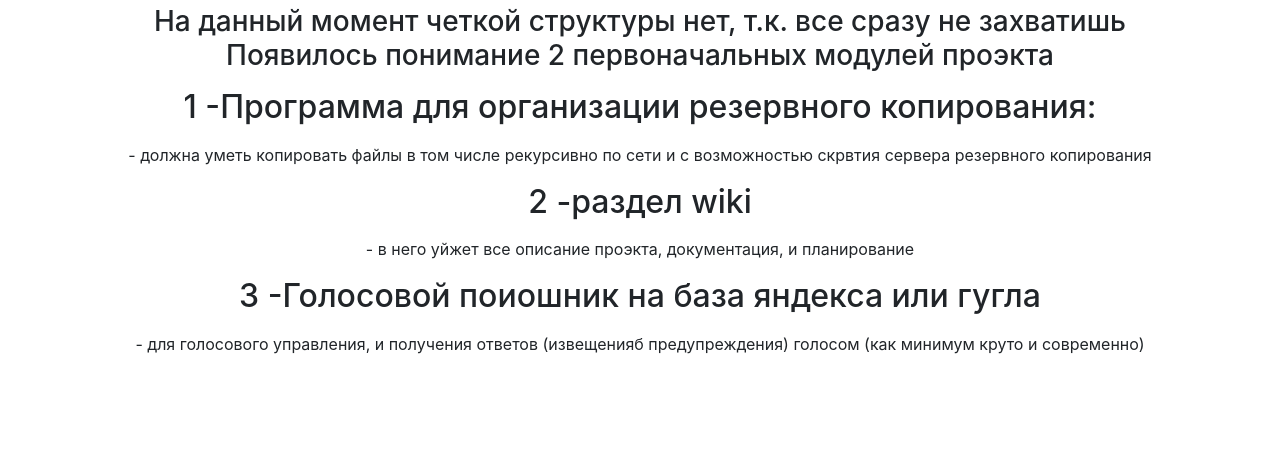
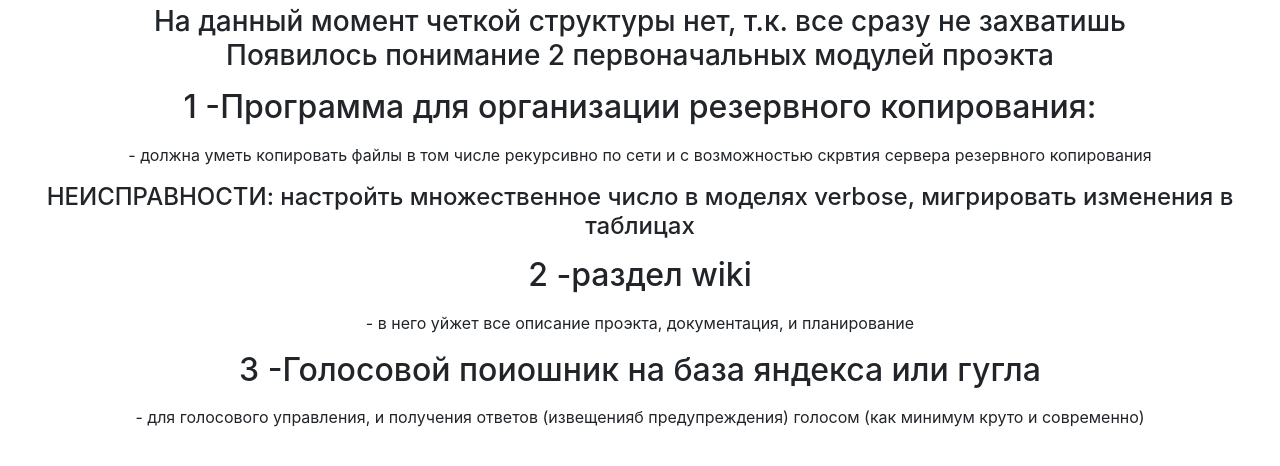
Before and after one commit to Groga/SA, a Django app: page / in a window 1280 px wide. Shown: the part 174-640 px from the top of the page. Run offline with Django 3.2, Linux system fonts and the light colour scheme; some libraries are stand-ins or nearby versions.

```diff
--- a/templates/index.html
+++ b/templates/index.html
@@ -25,6 +25,9 @@ WELCOME
         <p>
             - должна уметь копировать файлы в том числе рекурсивно по сети и с возможностью скрвтия сервера резервного копирования
         </p>
+        <p>
+            <h4>НЕИСПРАВНОСТИ: настройть множественное число в моделях verbose, мигрировать изменения в таблицах</h4>
+        </p>
 
         <p>
         <h2>2 -раздел wiki</h2>
```
